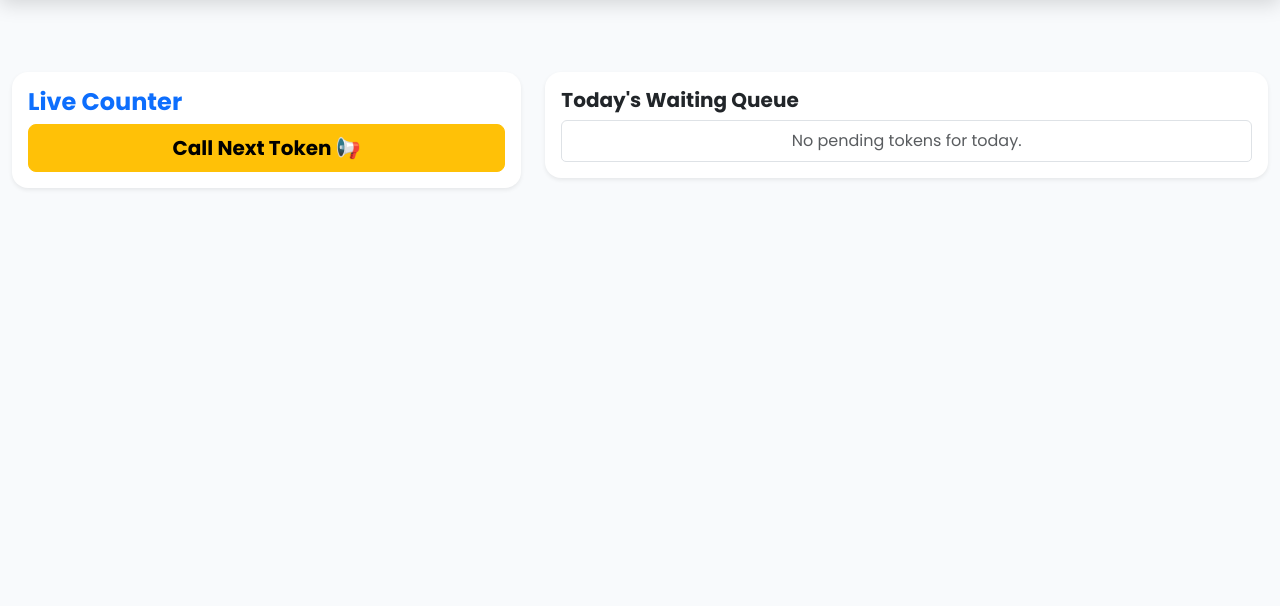
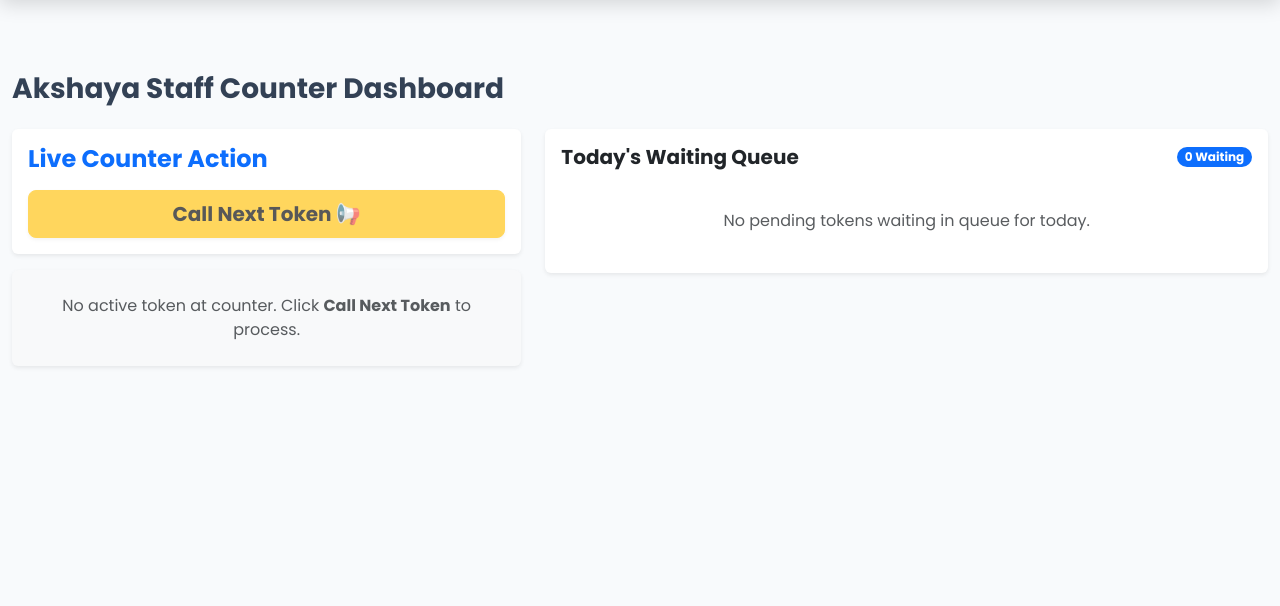
Before and after one commit to 25mp2442-art/AkshayaAssist, a Django app: page /staff/counter/ in a window 1280 px wide. Shown: the part 61-667 px from the top of the page. Run offline with Django 5.2, Linux system fonts and the light colour scheme; a user stored in the database is signed in; data comes from the database, SQL or seed files in the repository; both versions use the stored data as it was after the commit.

Commit message:
feat(staff-module): dynamic govt portal form integration and real-time live queue processing

```diff
--- a/welfare_app/templates/staff_counter.html
+++ b/welfare_app/templates/staff_counter.html
@@ -1,48 +1,72 @@
 {% extends 'base.html' %}
+
 {% block content %}
 <div class="container-fluid mt-4">
+    <h3 class="fw-bold mb-4">Akshaya Staff Counter Dashboard</h3>
+
     <div class="row">
+        <!-- Live Counter Control & Processing Panel -->
         <div class="col-md-5">
-            <div class="card shadow-sm border-0 p-3 mb-3">
-                <h4 class="fw-bold text-primary">Live Counter</h4>
+            <div class="card shadow-sm border-0 p-3 mb-3 bg-white rounded">
+                <h4 class="fw-bold text-primary mb-3">Live Counter Action</h4>
                 <form method="POST">
                     {% csrf_token %}
                     <input type="hidden" name="action" value="call_next">
-                    <button type="submit" class="btn btn-warning btn-lg w-100 fw-bold">Call Next Token 📢</button>
+                    <button type="submit" class="btn btn-warning btn-lg w-100 fw-bold shadow-sm" {% if not waiting_apps and not current_app %}disabled{% endif %}>
+                        Call Next Token 📢
+                    </button>
                 </form>
             </div>
+
             {% if current_app %}
-            <div class="card shadow-sm border-0 p-4 bg-light">
-                <h5 class="text-success fw-bold">Now Processing Token #{{ current_app.token_number }}</h5>
-                <p><strong>Applicant:</strong> {{ current_app.user.username }}</p>
+            <div class="card shadow-sm border-0 p-4 bg-light border-start border-4 border-success rounded">
+                <small class="text-muted text-uppercase fw-bold d-block mb-1">Now Serving</small>
+                <h1 class="display-3 text-success fw-bold mb-2">#{{ current_app.token_number }}</h1>
+                <p class="mb-1"><strong>Applicant:</strong> {{ current_app.user.username }}</p>
+                <p class="mb-1"><strong>App ID:</strong> {{ current_app.application_id }}</p>
+                <p class="mb-3"><strong>Scheme:</strong> {{ current_app.scheme.title }}</p>
+                <hr>
                 <form method="POST">
                     {% csrf_token %}
                     <input type="hidden" name="action" value="forward_to_govt">
                     <input type="hidden" name="app_id" value="{{ current_app.id }}">
-                    <div class="mb-2">
-                        <input type="text" name="govt_ref_number" class="form-control" placeholder="Govt Ack / Ref No." required>
+                    <div class="mb-3">
+                        <label class="form-label fw-bold small">Govt Ack / Ref No.</label>
+                        <input type="text" name="govt_ref_number" class="form-control" placeholder="Enter Reference Number" required>
                     </div>
-                    <div class="mb-2">
-                        <textarea name="staff_remarks" class="form-control" placeholder="Remarks"></textarea>
+                    <div class="mb-3">
+                        <label class="form-label fw-bold small">Staff Remarks</label>
+                        <textarea name="staff_remarks" class="form-control" rows="2" placeholder="Optional remarks"></textarea>
                     </div>
-                    <button type="submit" class="btn btn-success w-100">Forward to Govt & Complete</button>
+                    <button type="submit" class="btn btn-success w-100 fw-bold py-2">Forward to Govt & Complete</button>
                 </form>
+            </div>
+            {% else %}
+            <div class="card shadow-sm border-0 p-4 text-center text-muted bg-light rounded">
+                <p class="mb-0">No active token at counter. Click <strong>Call Next Token</strong> to process.</p>
             </div>
             {% endif %}
         </div>
+
+        <!-- Waiting Queue List -->
         <div class="col-md-7">
-            <div class="card shadow-sm border-0 p-3">
-                <h5 class="fw-bold">Today's Waiting Queue</h5>
-                <ul class="list-group">
+            <div class="card shadow-sm border-0 p-3 bg-white rounded">
+                <div class="d-flex justify-content-between align-items-center mb-3">
+                    <h5 class="fw-bold mb-0">Today's Waiting Queue</h5>
+                    <span class="badge bg-primary rounded-pill">{{ waiting_apps|length }} Waiting</span>
+                </div>
+                <ul class="list-group list-group-flush">
                     {% for app in waiting_apps %}
-                    <li class="list-group-item d-flex justify-content-between align-items-center">
+                    <li class="list-group-item d-flex justify-content-between align-items-center py-3">
                         <div>
-                            <strong>Token #{{ app.token_number }}</strong> - {{ app.user.username }}
+                            <span class="fs-5 fw-bold text-dark me-2">Token #{{ app.token_number }}</span>
+                            <span class="text-muted">({{ app.user.username }})</span>
+                            <div class="small text-secondary">App ID: {{ app.application_id }}</div>
                         </div>
-                        <span class="badge bg-secondary">{{ app.scheme.title }}</span>
+                        <span class="badge bg-secondary p-2">{{ app.scheme.title }}</span>
                     </li>
                     {% empty %}
-                    <li class="list-group-item text-center text-muted">No pending tokens for today.</li>
+                    <li class="list-group-item text-center text-muted py-4">No pending tokens waiting in queue for today.</li>
                     {% endfor %}
                 </ul>
             </div>
--- a/welfare_app/urls.py
+++ b/welfare_app/urls.py
@@ -21,4 +21,6 @@
     path('staff/verify/<int:app_id>/', views.staff_verify_docs, name='staff_verify_docs'),
     path('staff/counter/', views.staff_counter_process, name='staff_counter_process'),
     path('process-application/<int:app_id>/', views.process_application, name='process_application'),
+    # urls.pyൽ ചേർക്കുക:
+    path('staff/govt-form/<int:app_id>/', views.staff_govt_form_process, name='staff_govt_form_process'),
 ]
--- a/welfare_app/views.py
+++ b/welfare_app/views.py
@@ -346,3 +346,24 @@
             return redirect('staff_dashboard')
 
     return render(request, 'process_application.html', {'app': app})
+
+# views.py-ൽ ചേർക്കുക:
+@login_required(login_url='login')
+@user_passes_test(is_staff_user)
+def staff_govt_form_process(request, app_id):
+    app = get_object_or_404(Application.objects.prefetch_related('documents'), id=app_id)
+
+    if request.method == 'POST':
+        # സ്റ്റാഫ് ഫിൽ ചെയ്ത ഗവൺമെന്റ് ഫോം ഡാറ്റയും റെഫറൻസ് നമ്പറും സേവ് ചെയ്യുന്നു
+        govt_ref = request.POST.get('govt_ref_number')
+        staff_remarks = request.POST.get('staff_remarks')
+
+        app.govt_ref_number = govt_ref
+        app.staff_remarks = staff_remarks
+        app.status = 'FORWARDED_TO_GOVT'
+        app.save()
+
+        messages.success(request, f"Application #{app.application_id} successfully submitted to Govt Portal!")
+        return redirect('staff_counter_process')
+
+    return render(request, 'staff_govt_form.html', {'app': app})
```
Also changed, not shown: welfare_app/templates/staff_govt_form.html (added, +86 -0 lines), application_docs/padam.png (added), application_docs/str2_s2u6MD9.png (added), db.sqlite3.
